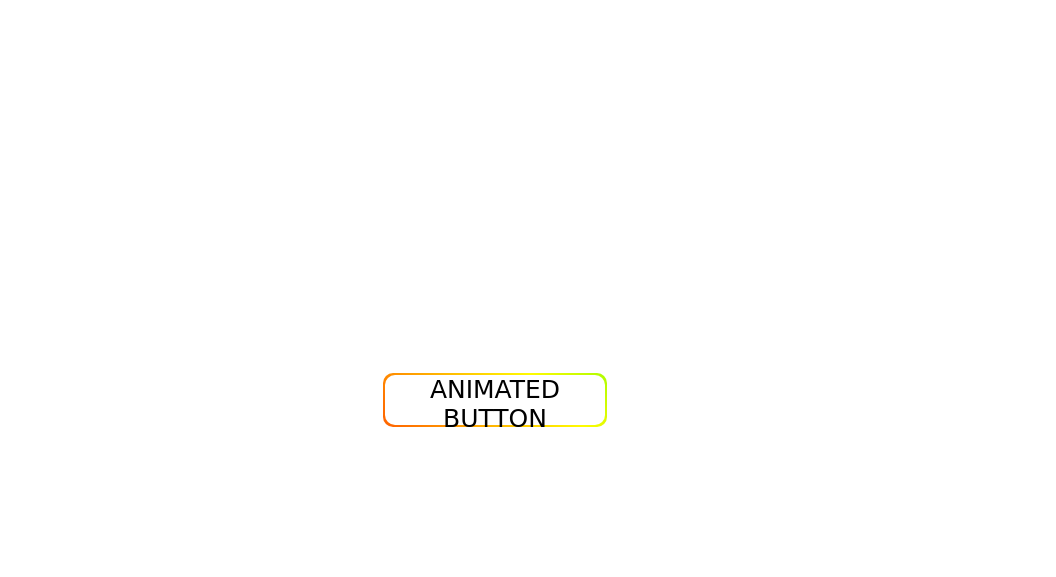
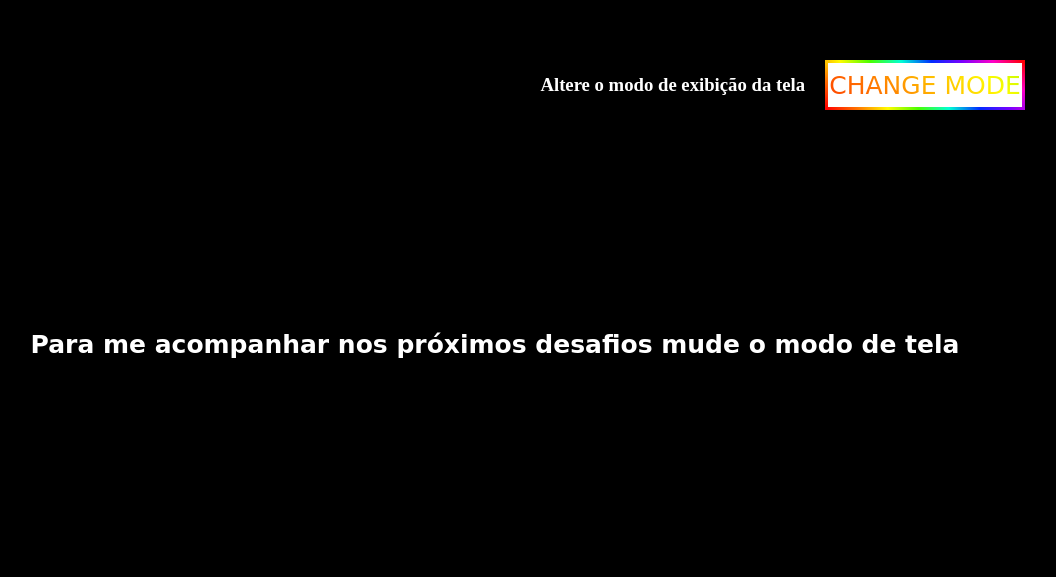
Before and after one commit to efpecapedra/21-challenge-days, a plain HTML site: page animated-button/index.html in a window 1280 px wide. Shown: the whole page, without its empty margins (145-1201 px from the left). Drawn offline with Linux system fonts and the light colour scheme; a web font is replaced by a local one.

Commit message:
update animated-button

```diff
--- a/animated-button/index.html
+++ b/animated-button/index.html
@@ -13,7 +13,52 @@
 </head>
 
 <body>
-    <button class="button-01" type="button">ANIMATED BUTTON</button>
+    <header>
+        <div>
+            <h3>
+                Altere o modo de exibição da tela
+            </h3>
+        </div>
+        <div class="footer-mode">
+            <button class="button-mode" type="checkbox" onclick="changeMode()">CHANGE MODE</button>
+        </div>
+    </header>
+
+    <main>
+        <div>
+            <h2>Para me acompanhar nos próximos desafios mude o modo de tela</h2>
+        </div>
+    </main>
+
+    <footer>
+        <div>
+            <h1>
+                OBRIGADO !
+            </h1>
+        </div>
+        <nav>
+            <div>
+                <a href="https://instagram.com/eddy_pecapedra?igshid=YmMyMTA2M2Y=" img><img
+                        src="./img/icons8-instagram.svg" alt="Insta"></a>
+            </div>
+            <div>
+                <a href="https://www.linkedin.com/in/efpecapedra/" img><img src="./img/icons8-linkedin.svg"
+                        alt="Linkedin"></a>
+            </div>
+            <div>
+                <a href="https://github.com/efpecapedra" img><img src="./img/icons8-github.svg" alt="Girhub"></a>
+            </div>
+        </nav>
+    </footer>
+
+
+    <script>
+        function changeMode() {
+            var element = document.body;
+            element.classList.toggle("dark-mode");
+        }
+    </script>
+
 </body>
 
 </html>
--- a/animated-button/style.css
+++ b/animated-button/style.css
@@ -1,73 +1,136 @@
+/* LAYOUT PAGE */
+
 * {
     margin: 0;
     padding: 0;
-    width: 100%;
-    height: 100vh;
 }
 
 body {
-    display: flex;
-    flex-direction: row;
-    justify-content: center;
-    align-items: center;
-    background: white;
-    z-index: 0;
+    margin: 0, auto;
+    min-height: 100vh;
+    width: 100%;
+    background: black;
 }
 
-.button-01 {
-    width: 220px;
-    height: 50px;
-    border: none;
-    outline: none;
+header {
+    display: flex;
+    justify-content: flex-end;
+    align-items: center;
+    padding: 50px 100px 0 100px;
+    margin-bottom: 200px;
+}
+
+h1 {
     color: black;
-    cursor: pointer;
-    position: relative;
-    z-index: 5;
-    border-radius: 10px;
-    transition-duration: 5ms;
+}
+
+h2 {
     font-family: 'Passero One', cursive;
     font-size: 25px;
-}
-
-.button-01:before {
-    content: '';
-    background: linear-gradient(45deg, #ff0000, #ff7300, #fffb00, #48ff00, #00ffd5, #002bff, #7a00ff, #ff00c8, #ff0000);
-    position: absolute;
-    top: -2px;
-    left: -2px;
-    background-size: 600%;
-    z-index: -3;
-    width: calc(100% + 4px);
-    height: calc(100% + 4px);
-    animation: glowing 30s linear infinite;
-    transition: opacity .3s ease-in-out;
-    border-radius: 10px;
-}
-
-.button-01:active {
+    margin: 10px;
     color: white;
 }
 
-.button-01:active:after {
-    background: black;
-    z-index: -2;
+h3 {
+    color: white;
 }
 
-.button-01:hover:before {
-    opacity: 1;
+main {
+    display: flex;
+    justify-content: center;
+    margin-bottom: 100px;
 }
 
-.button-01:after {
+footer {
+    display: flex;
+    justify-content: center;
+    flex-direction: column;
+}
+
+footer h1 {
+    display: flex;
+    justify-content: center;
+}
+
+nav {
+    display: flex;
+    justify-content: center;
+
+}
+
+/* DARK MODE */
+
+.dark-mode {
+    background: white;
+}
+
+.dark-mode h1 {
+    color: black;
+}
+
+.dark-mode h2 {
+    color: white;
+}
+
+.dark-mode h3 {
+    color: black;
+}
+
+.dark-mode .button-mode::after {
     z-index: -1;
     content: '';
     position: absolute;
     width: 100%;
     height: 100%;
-    background: white;
+    background: black;
     left: 0;
     top: 0;
-    border-radius: 10px;
 }
+
+/* ---------- */
+
+button {
+    margin: 10px 10px 10px 20px;
+}
+
+.button-mode {
+    width: 200px;
+    height: 50px;
+
+    cursor: pointer;
+    position: relative;
+
+    border-image-slice: 1;
+    border-width: 3px;
+    border-image-source: linear-gradient(45deg, #ff0000, #ff7300, #fffb00, #48ff00, #00ffd5, #002bff, #7a00ff, #ff00c8, #ff0000);
+
+    background: linear-gradient(45deg, #ff0000, #ff7300, #fffb00, #48ff00, #00ffd5, #002bff, #7a00ff, #ff00c8, #ff0000);
+    background-size: 500%;
+    -webkit-background-clip: text;
+    -webkit-text-fill-color: transparent;
+    animation: glowing 30s linear infinite;
+
+    font-family: 'Passero One', cursive;
+    font-size: 25px;
+}
+
+.button-mode:before {
+    content: "";
+    width: 200px;
+    height: 50px;
+
+    position: absolute;
+    width: 100%;
+    height: 100%;
+    background: white;
+    transition: .4s;
+    top: 0px;
+    left: 0px;
+
+    z-index: -1;
+
+}
+
 
 @keyframes glowing {
     0% {
```
Also changed, not shown: animated-button/img/icons8-github.svg (added), animated-button/img/icons8-instagram.svg (added), animated-button/img/icons8-linkedin.svg (added).
